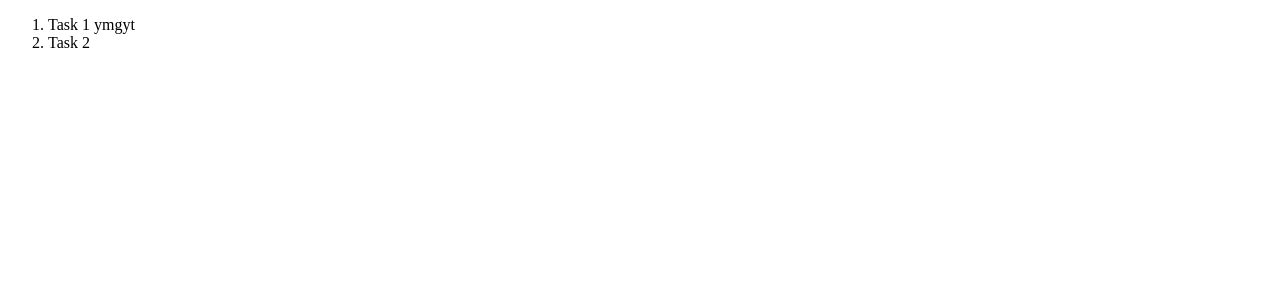
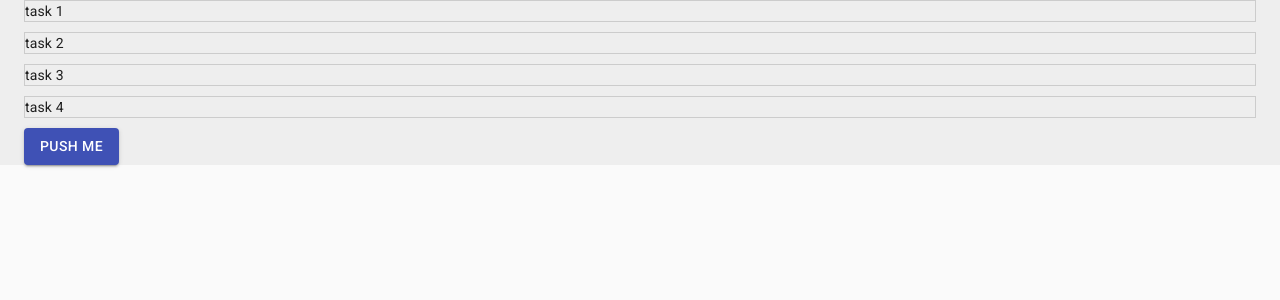
Before and after one commit to ymgyt/happydev, a React (Create React App) app in the folder todo/front/: page / in a window 1280 px wide. Shown: the top 300 px of the page. Built offline with nearby package versions, Linux system fonts and the light colour scheme.

Commit message:
Task componentを作成

```diff
--- a/todo/front/package.json
+++ b/todo/front/package.json
@@ -3,6 +3,7 @@
   "version": "0.1.0",
   "private": true,
   "dependencies": {
+    "@material-ui/core": "^4.9.14",
     "@testing-library/jest-dom": "^4.2.4",
     "@testing-library/react": "^9.3.2",
     "@testing-library/user-event": "^7.1.2",
@@ -12,6 +13,7 @@
     "@types/react-dom": "^16.9.0",
     "react": "^16.13.1",
     "react-dom": "^16.13.1",
+    "react-redux": "^7.2.0",
     "react-scripts": "3.4.1",
     "typescript": "~3.7.2"
   },
--- a/todo/front/public/index.html
+++ b/todo/front/public/index.html
@@ -4,6 +4,7 @@
     <meta charset="utf-8" />
     <link rel="icon" href="%PUBLIC_URL%/favicon.png" />
     <meta name="viewport" content="width=device-width, initial-scale=1" />
+    <link rel="stylesheet" href="https://fonts.googleapis.com/css?family=Roboto:300,400,500,700&display=swap" />
     <title>TODO</title>
   </head>
   <body>
--- /dev/null
+++ b/todo/front/src/App.css
@@ -0,0 +1,13 @@
+body {
+    font-family: "Roboto";
+}
+
+.Container {
+    background-color: #eeeeee;
+}
+
+.Task {
+    margin-bottom: 10px;
+    border: solid 1px #cccccc;
+    width: 100%;
+}
--- a/todo/front/src/App.tsx
+++ b/todo/front/src/App.tsx
@@ -1,12 +1,31 @@
-import React,{ useState } from 'react';
-import Tasks  from './components/tasks/Tasks';
+import React, {Fragment, useState} from 'react';
+import Tasks from './components/tasks/Tasks';
+import {Button, Container} from '@material-ui/core';
+import './App.css';
+import CssBaseline from '@material-ui/core/CssBaseline';
+
 
 function App() {
-  const [name, setName] = useState<string | null>('ymgyt');
+    const [name, setName] = useState<string | null>('ymgyt');
 
-  return (
-      <Tasks message={`${name}`}/>
-  );
+    const tasks = [
+        {id: 1, title: 'task 1', content: "aaa"},
+        {id: 2, title: 'task 2', content: "aaa"},
+        {id: 3, title: 'task 3', content: "aaa"},
+        {id: 4, title: 'task 4', content: "aaa"},
+    ];
+
+    return (
+        <Fragment>
+            <CssBaseline/>
+            <Container className='Container'>
+                <Tasks tasks={tasks}/>
+                <Button variant="contained" color="primary">
+                    Push Me
+                </Button>
+            </Container>
+        </Fragment>
+    );
 }
 
 export default App;
--- /dev/null
+++ b/todo/front/src/components/tasks/Task.tsx
@@ -0,0 +1,17 @@
+import React from 'react';
+
+export interface TaskProps  {
+    id: number;
+    title: string;
+    content: string;
+}
+
+const Task = (props: TaskProps) => {
+    return (
+        <div className='Task'>
+            {props.title}
+        </div>
+    )
+}
+
+export default Task;
--- a/todo/front/src/components/tasks/Tasks.tsx
+++ b/todo/front/src/components/tasks/Tasks.tsx
@@ -1,16 +1,18 @@
 import React from 'react';
+import Task, {TaskProps} from './Task';
 
-type TasksProps = {
-    message: string;
+export interface TasksProps {
+    tasks: TaskProps[]
 }
 
 const Tasks = (props: TasksProps) => {
-  return (
-    <ol>
-      <li>Task 1 {props.message}</li>
-      <li>Task 2</li>
-    </ol>
-  )
+    return (
+        <div className='Tasks'>
+            {props.tasks.map(task =>
+                <Task key={task.id} id={task.id} title={task.title} content={task.content}/>
+            )}
+        </div>
+    )
 }
 
 export default Tasks;
```
Also changed, not shown: 1 other file (tests, documents, lock files or other folders).
